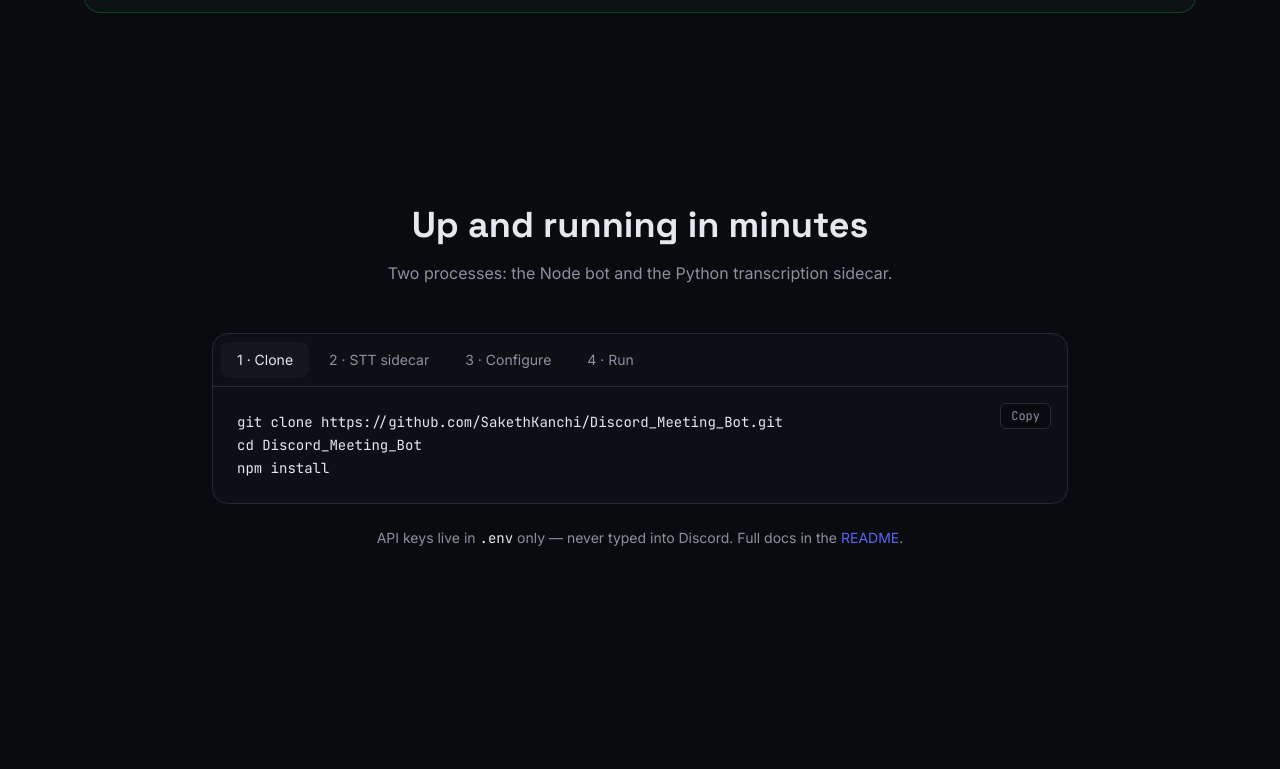
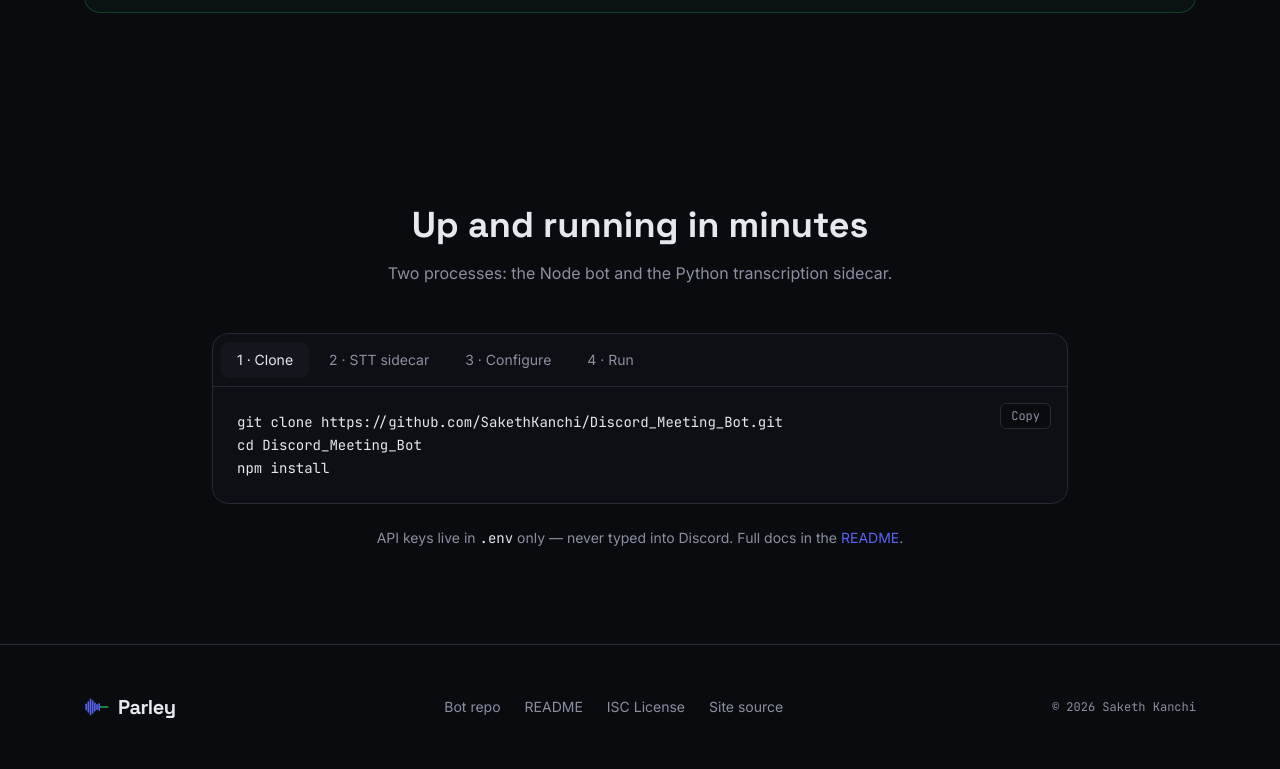
Before and after one commit to SakethKanchi/parley-landing, an Astro site: page / in a window 1280 px wide. Shown: the part 6805-7574 px from the top of the page. Before the commit the page ends 7449 px from the top, so only its background shows below. Built offline with nearby package versions, Linux system fonts and the light colour scheme; Astro itself is replaced by a stand-in of ours; animation ran at ten frames a second.

Commit message:
feat: footer + final page assembly

```diff
--- /dev/null
+++ b/src/components/Footer.astro
@@ -0,0 +1,17 @@
+---
+import Logo from './Logo.astro';
+const repo = 'https://github.com/SakethKanchi/parley';
+const botRepo = 'https://github.com/SakethKanchi/Discord_Meeting_Bot';
+---
+<footer class="border-t border-edge">
+  <div class="mx-auto flex max-w-6xl flex-col items-center gap-6 px-5 py-12 sm:flex-row sm:justify-between">
+    <a href="#main" class="flex items-center" aria-label="Parley home"><Logo size={26} withWordmark /></a>
+    <nav aria-label="Footer" class="flex flex-wrap items-center justify-center gap-6 text-sm text-muted">
+      <a href={botRepo} class="hover:text-ink">Bot repo</a>
+      <a href={`${botRepo}#readme`} class="hover:text-ink">README</a>
+      <a href={`${botRepo}/blob/master/LICENSE`} class="hover:text-ink">ISC License</a>
+      <a href={repo} class="hover:text-ink">Site source</a>
+    </nav>
+    <p class="font-mono text-xs text-muted">© 2026 Saketh Kanchi</p>
+  </div>
+</footer>
--- a/src/pages/index.astro
+++ b/src/pages/index.astro
@@ -8,6 +8,7 @@ import FeatureGrid from '../components/FeatureGrid.astro';
 import Pipeline from '../components/Pipeline.astro';
 import Privacy from '../components/Privacy.astro';
 import Quickstart from '../components/Quickstart.astro';
+import Footer from '../components/Footer.astro';
 ---
 <Base>
   <Nav />
@@ -20,6 +21,7 @@ import Quickstart from '../components/Quickstart.astro';
     <Privacy />
     <Quickstart />
   </main>
+  <Footer />
   <script>
     import '../scripts/motion.js';
   </script>
```
